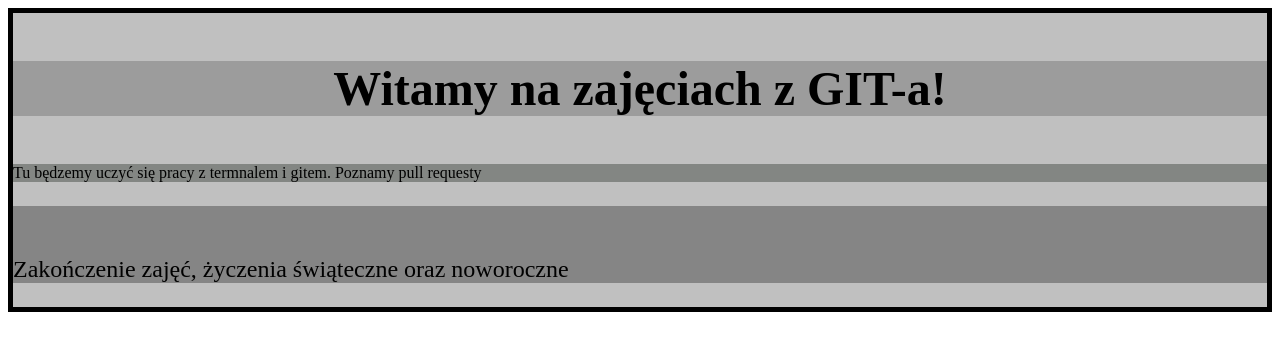
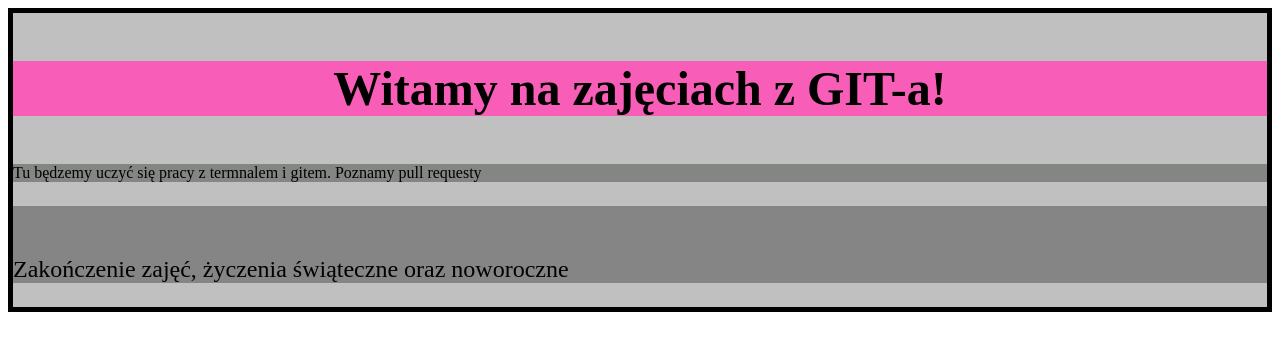
Before and after one commit to manczakola/Git-CDV, a plain HTML site: page index.html in a window 1280 px wide. Drawn offline with Linux system fonts and the light colour scheme.

Commit message:
add pink background color in introduction

```diff
--- a/style.css
+++ b/style.css
@@ -6,7 +6,7 @@
 .introduction {
     font-size: 3rem;
     font-weight: bold;
-    background-color: rgb(156, 156, 156);
+    background-color: rgb(248, 93, 183);
     text-align: center;
 }
 
```
